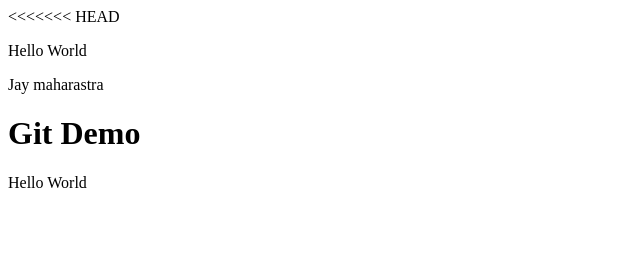
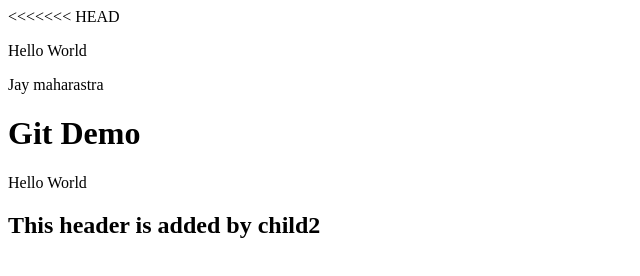
Before and after one commit to TusharRao8334/newRepo, a plain HTML site: page index.html in a window 1280 px wide. Shown: the whole page, without its empty margins (0-640 px from the left). Drawn offline with Linux system fonts and the light colour scheme.

Commit message:
header added by  child 2

```diff
--- a/index.html
+++ b/index.html
@@ -6,5 +6,6 @@
   <body>
     <h1>Git Demo </h1>
      <p> Hello World </p>
+    <h2>This header is added by child2 </h2>
   </body>
 </html>
```
